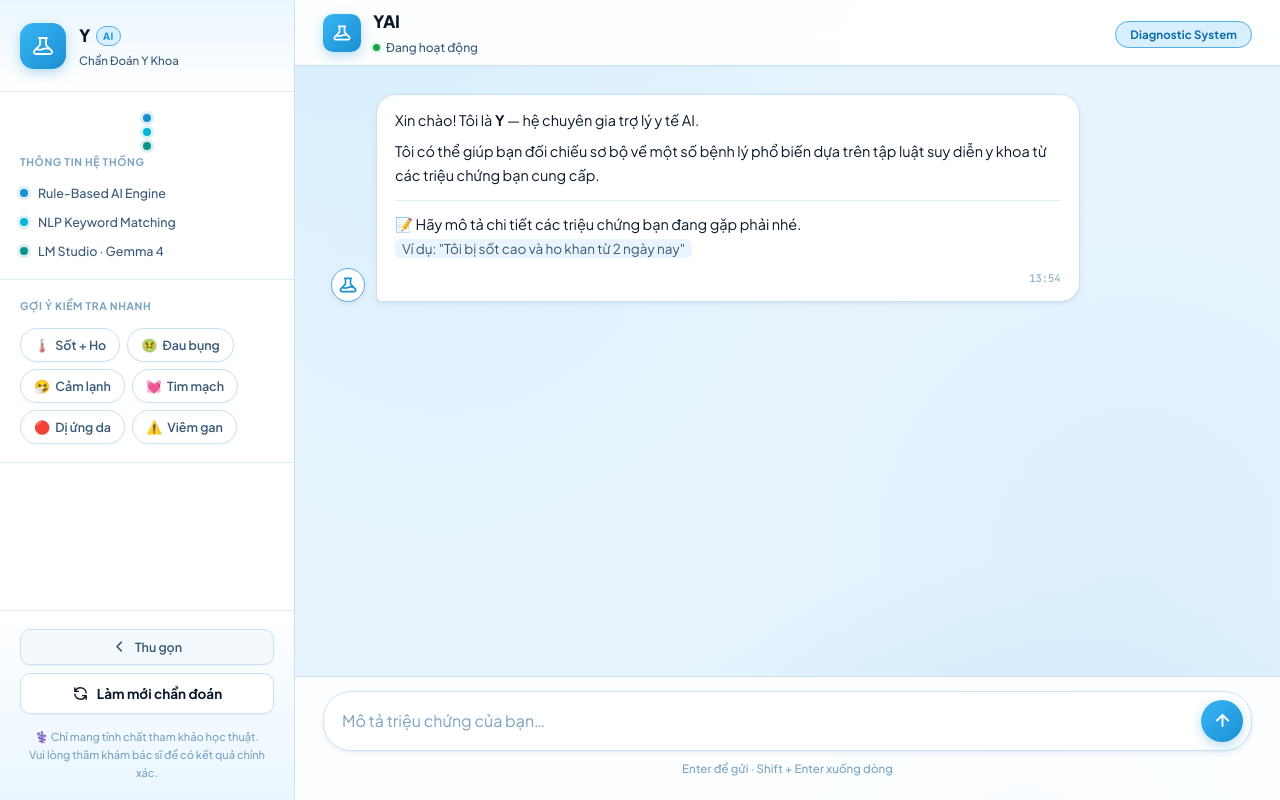
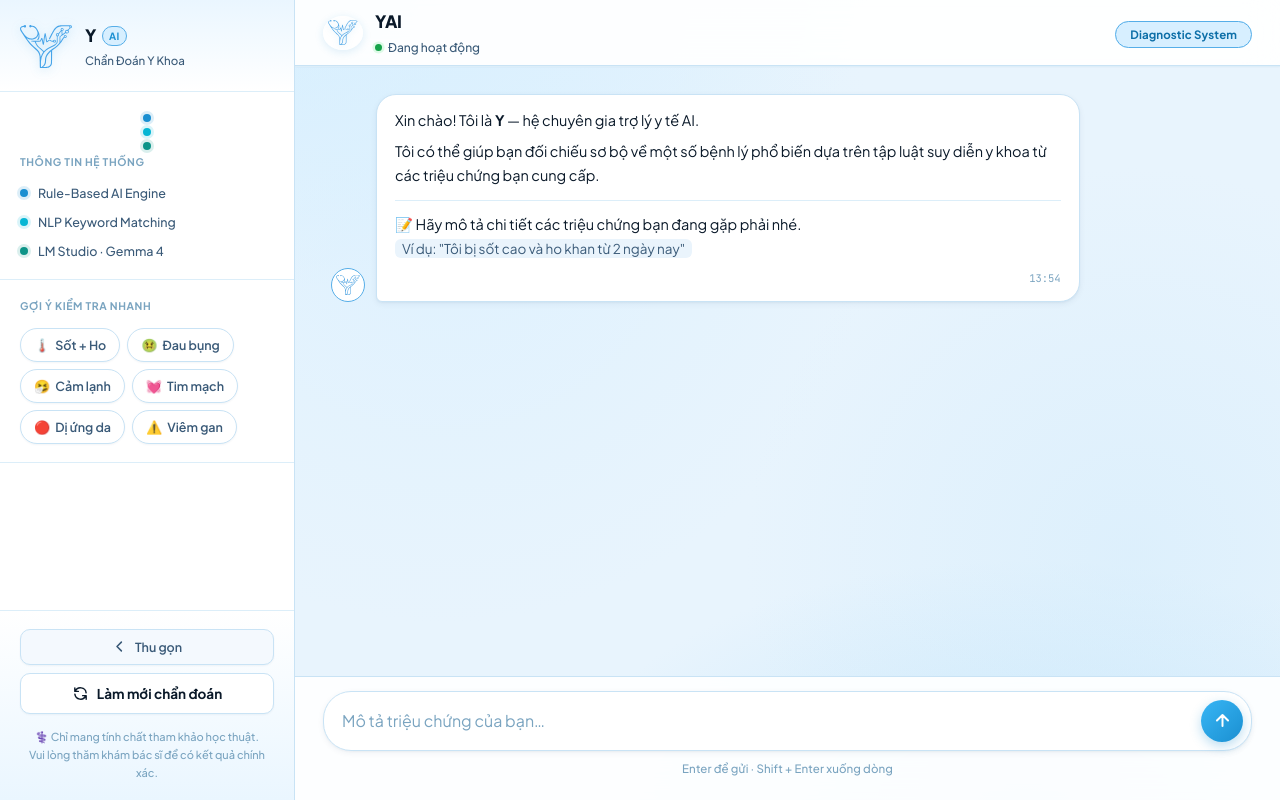
Before and after one commit to fmdev23/Medical_ExpertSystem, a Flask app: page / in a window 1280 px wide. Run offline with Flask 3, Linux system fonts and the light colour scheme.

Commit message:
updateLogo&CSS

```diff
--- a/static/style.css
+++ b/static/style.css
@@ -68,6 +68,12 @@
   /* ── Transitions ── */
   --ease: cubic-bezier(.4, 0, .2, 1);
   --ease-bounce: cubic-bezier(.34, 1.56, .64, 1);
+
+  /* ── Logo: yy.svg gốc màu #79c4fb, tỉ lệ 128.14×107.12mm ≈ 1.197:1 ── */
+  /* filter để kéo #79c4fb → gần accent #1a8fd1 (đậm + bão hoà hơn)       */
+  --logo-filter: brightness(0.82) saturate(1.4) contrast(1.05);
+  --logo-shadow: drop-shadow(0 2px 6px rgba(26,143,209,.30));
+  --logo-ratio:  1.197;   /* width / height */
 }
 
 /* ── Reset & Base ───────────────────────────────────────── */
@@ -361,24 +353,18 @@ body.sidebar-active {
   transition: padding .32s var(--ease), gap .32s var(--ease);
 }
 
+/* Container nền trong suốt, không gradient, không shadow */
 .brand-icon {
-  width: 46px;
-  height: 46px;
-  flex-shrink: 0;
-  background: var(--accent-grad);
-  border-radius: var(--r-md);
+  background: transparent !important;
+  box-shadow: none !important;
+  border-radius: 0 !important;
+  /* Tỉ lệ SVG 1.197:1 → width=52px, height=43.4px */
+  width: 52px !important;
+  height: 44px !important;
   display: flex;
   align-items: center;
-  justify-content: center;
-  box-shadow: var(--shadow-btn);
-  transition: width .32s var(--ease), height .32s var(--ease);
-}
-
-.brand-icon svg {
-  width: 24px;
-  height: 24px;
-  color: #fff;
-  transition: width .32s var(--ease), height .32s var(--ease);
+  justify-content: flex-start;
+  flex-shrink: 0;
 }
 
 .brand-text { min-width: 0; }
@@ -719,22 +705,19 @@ body.sidebar-active {
   min-width: 0;
 }
 
+/* Container header icon — nền trắng + viền accent */
 .header-icon {
-  width: 38px;
-  height: 38px;
-  background: var(--accent-grad);
-  border-radius: var(--r-sm);
-  display: flex;
-  align-items: center;
-  justify-content: center;
+  background: rgba(255,255,255,.9) !important;
+  box-shadow: 0 2px 8px rgba(26,143,209,.15) !important;
+  border-radius: 50% !important;
+  /* Tỉ lệ SVG 1.197:1 → width=40px, height=33px ≈ 34px */
+  width: 40px !important;
+  height: 34px !important;
+  display: flex !important;
+  align-items: center !important;
+  justify-content: center !important;
   flex-shrink: 0;
-  box-shadow: var(--shadow-btn);
-}
-
-.header-icon svg {
-  width: 20px;
-  height: 20px;
-  color: #fff;
+  overflow: hidden;
 }
 
 .header-title {
@@ -835,10 +818,9 @@ body.sidebar-active {
 }
 
 .bot-avatar {
-  background: var(--surface);
-  border: 1.5px solid var(--border-focus);
-  color: var(--accent);
-  box-shadow: var(--shadow-sm);
+  background: var(--surface) !important;
+  border: 1.5px solid var(--border-focus) !important;
+  overflow: hidden;
 }
 
 .bot-avatar svg { width: 20px; height: 20px; }
@@ -1393,24 +1352,114 @@ body.sidebar-active {
 
 .result-bar { transition: width 1s cubic-bezier(.4,0,.2,1); }
 
-    /* ══════════════════════════════════════════════════════
-       RESULTS REVEAL — kết quả sidebar slide in sau AI text
-    ══════════════════════════════════════════════════════ */
 @keyframes resultCardIn {
   from { opacity: 0; transform: translateX(-10px); }
   to   { opacity: 1; transform: translateX(0); }
 }
-    .result-card {
-      animation: resultCardIn .4s cubic-bezier(.22,1,.36,1) both;
-    }
-    .result-card:nth-child(1) { animation-delay: 0ms; }
-    .result-card:nth-child(2) { animation-delay: 80ms; }
+
+.result-card { animation: resultCardIn .4s cubic-bezier(.22,1,.36,1) both; }
+.result-card:nth-child(1) { animation-delay:   0ms; }
+.result-card:nth-child(2) { animation-delay:  80ms; }
 .result-card:nth-child(3) { animation-delay: 160ms; }
 
 @keyframes symTagIn {
   from { opacity: 0; transform: scale(.85); }
   to   { opacity: 1; transform: scale(1); }
 }
-    .sym-tag {
-      animation: symTagIn .3s cubic-bezier(.22,1,.36,1) both;
+
+.sym-tag { animation: symTagIn .3s cubic-bezier(.22,1,.36,1) both; }
+
+/* ═══════════════════════════════════════════════════════════
+   YY.SVG — LOGO DISPLAY
+   SVG gốc: fill #79c4fb · kích thước 128.14 × 107.12 mm
+   Tỉ lệ: 128.14 / 107.12 ≈ 1.197 (landscape — rộng hơn cao)
+   ─────────────────────────────────────────────────────────
+   Chiến lược màu sắc:
+   · #79c4fb là xanh nhạt khá đẹp trên nền trắng → giữ nguyên
+   · Áp dụng brightness + saturate nhẹ để đậm hơn, đồng nhất
+     với --accent (#1a8fd1) mà không cần hue-rotate phức tạp
+   · drop-shadow tạo chiều sâu tự nhiên
+═══════════════════════════════════════════════════════════ */
+
+/* ── 1. Sidebar brand logo ───────────────────────────────
+   Container: 52 × 44px (ẩn nền, không shadow)
+   SVG 1.197:1 → width 52px → height 43.4px → fit trong 44px  */
+.brand-icon img {
+  width: 52px;
+  height: auto;
+  max-height: 44px;
+  object-fit: contain;
+  display: block;
+  /* #79c4fb → kéo xuống gần #1a8fd1: tối hơn + bão hoà hơn  */
+  filter:
+    brightness(0.80)
+    saturate(1.45)
+    contrast(1.08)
+    drop-shadow(0 2px 5px rgba(26,143,209,.28));
 }
+
+/* Mini sidebar: 40 × 34px container */
+.sidebar.sidebar-mini .brand-icon img {
+  width: 36px;
+  max-height: 30px;
+}
+
+/* ── 2. Chat header icon ─────────────────────────────────
+   Container: 40 × 34px, border-radius: 50%, nền trắng
+   SVG 1.197:1 → width 34px → height 28.4px ≈ 28px           */
+.header-icon img {
+  width: 30px;
+  height: auto;
+  max-height: 25px;
+  object-fit: contain;
+  display: block;
+  /* Nhẹ hơn brand-icon vì background đã có border xanh */
+  filter:
+    brightness(0.82)
+    saturate(1.35)
+    contrast(1.05)
+    drop-shadow(0 1px 3px rgba(26,143,209,.20));
+}
+
+/* Mobile: header-icon container nhỏ hơn */
+@media (max-width: 768px) {
+  .header-icon img {
+    width: 26px;
+    max-height: 22px;
+  }
+}
+
+/* ── 3. Bot avatar (chat bubbles & loading card) ─────────
+   Container: 34px circle, nền trắng, border accent
+   SVG 1.197:1 → width 24px → height 20.1px ≈ 20px           */
+.bot-avatar img {
+  width: 24px;
+  height: auto;
+  max-height: 20px;
+  object-fit: contain;
+  display: block;
+  /* Avatar nhỏ — filter tối nhẹ để rõ trên nền trắng */
+  filter:
+    brightness(0.78)
+    saturate(1.40)
+    contrast(1.08);
+}
+
+/* Avatar nhỏ hơn trên mobile */
+@media (max-width: 768px) {
+  .bot-avatar img {
+    width: 20px;
+    max-height: 17px;
+  }
+}
+
+/* ── 4. Logo fade-in animation ───────────────────────────
+   Chạy 1 lần khi trang load, không lặp                       */
+@keyframes yaiLogoIn {
+  from { opacity: 0; transform: scale(0.88); }
+  to   { opacity: 1; transform: scale(1); }
+}
+
+.brand-icon img  { animation: yaiLogoIn 0.45s cubic-bezier(0.34, 1.56, 0.64, 1) 0.05s both; }
+.header-icon img { animation: yaiLogoIn 0.38s cubic-bezier(0.34, 1.56, 0.64, 1) 0.08s both; }
+/* bot-avatar không cần animation vì xuất hiện theo từng tin nhắn */
--- a/templates/index.html
+++ b/templates/index.html
@@ -28,15 +28,7 @@
     <!-- Brand -->
     <div class="sidebar-brand">
       <div class="brand-icon" aria-hidden="true">
-        <svg fill="none" stroke="currentColor" stroke-width="1.8" viewBox="0 0 24 24">
-          <path stroke-linecap="round" stroke-linejoin="round"
-            d="M19.428 15.428a2 2 0 00-1.022-.547l-2.387-.477a6 6 0 00-3.86.517l-.318.158
-               a6 6 0 01-3.86.517L6.05 15.21a2 2 0 00-1.806.547
-               M8 4h8l-1 1v5.172a2 2 0 00.586 1.414l5 5
-               c1.26 1.26.367 3.414-1.415 3.414H4.828
-               c-1.782 0-2.674-2.154-1.414-3.414l5-5
-               A2 2 0 009 10.172V5L8 4z"/>
-        </svg>
+        <img src="/static/img/yy.svg">
       </div>
       <div class="brand-text full-only">
         <div class="brand-name">Y <span class="brand-ai-badge">AI</span></div>
@@ -149,15 +141,7 @@
 
       <div class="header-brand">
         <div class="header-icon" aria-hidden="true">
-          <svg fill="none" stroke="currentColor" stroke-width="2" viewBox="0 0 24 24">
-            <path stroke-linecap="round" stroke-linejoin="round"
-              d="M19.428 15.428a2 2 0 00-1.022-.547l-2.387-.477a6 6 0 00-3.86.517l-.318.158
-                 a6 6 0 01-3.86.517L6.05 15.21a2 2 0 00-1.806.547
-                 M8 4h8l-1 1v5.172a2 2 0 00.586 1.414l5 5
-                 c1.26 1.26.367 3.414-1.415 3.414H4.828
-                 c-1.782 0-2.674-2.154-1.414-3.414l5-5
-                 A2 2 0 009 10.172V5L8 4z"/>
-          </svg>
+          <img src="/static/img/yy.svg" alt="YAI" width="20" height="20">
         </div>
         <div>
           <div class="header-title">YAI</div>
@@ -176,15 +160,7 @@
     <div class="messages" id="messages" role="log" aria-live="polite" aria-label="Cuộc hội thoại">
       <div class="msg-row bot-row msg-visible" role="article">
         <div class="avatar bot-avatar" aria-hidden="true">
-          <svg fill="none" stroke="currentColor" stroke-width="2" viewBox="0 0 24 24">
-            <path stroke-linecap="round" stroke-linejoin="round"
-              d="M19.428 15.428a2 2 0 00-1.022-.547l-2.387-.477a6 6 0 00-3.86.517l-.318.158
-                 a6 6 0 01-3.86.517L6.05 15.21a2 2 0 00-1.806.547
-                 M8 4h8l-1 1v5.172a2 2 0 00.586 1.414l5 5
-                 c1.26 1.26.367 3.414-1.415 3.414H4.828
-                 c-1.782 0-2.674-2.154-1.414-3.414l5-5
-                 A2 2 0 009 10.172V5L8 4z"/>
-          </svg>
+          <img src="/static/img/yy.svg" alt="YAI" width="20" height="20">
         </div>
         <div class="bubble bot-bubble">
           <p>Xin chào! Tôi là <strong>Y</strong> — hệ chuyên gia trợ lý y tế AI.</p>
@@ -200,15 +176,7 @@
     <!-- AI Loading Card -->
     <div class="ai-loading-card" id="aiLoadingCard" role="status" aria-label="Đang phân tích">
       <div class="avatar bot-avatar" aria-hidden="true" style="margin-bottom:0;align-self:flex-end">
-        <svg fill="none" stroke="currentColor" stroke-width="2" viewBox="0 0 24 24">
-          <path stroke-linecap="round" stroke-linejoin="round"
-            d="M19.428 15.428a2 2 0 00-1.022-.547l-2.387-.477a6 6 0 00-3.86.517l-.318.158
-               a6 6 0 01-3.86.517L6.05 15.21a2 2 0 00-1.806.547
-               M8 4h8l-1 1v5.172a2 2 0 00.586 1.414l5 5
-               c1.26 1.26.367 3.414-1.415 3.414H4.828
-               c-1.782 0-2.674-2.154-1.414-3.414l5-5
-               A2 2 0 009 10.172V5L8 4z"/>
-        </svg>
+        <img src="/static/img/yy.svg" alt="YAI" width="20" height="20">
       </div>
 
       <div class="loading-inner">
@@ -424,7 +392,7 @@ function setStatus(text, analysing = false) {
 }
 
 // ── Message renderer ──────────────────────────────────────
-const BOT_SVG  = `<svg fill="none" stroke="currentColor" stroke-width="2" viewBox="0 0 24 24"><path stroke-linecap="round" stroke-linejoin="round" d="M19.428 15.428a2 2 0 00-1.022-.547l-2.387-.477a6 6 0 00-3.86.517l-.318.158a6 6 0 01-3.86.517L6.05 15.21a2 2 0 00-1.806.547M8 4h8l-1 1v5.172a2 2 0 00.586 1.414l5 5c1.26 1.26.367 3.414-1.415 3.414H4.828c-1.782 0-2.674-2.154-1.414-3.414l5-5A2 2 0 009 10.172V5L8 4z"/></svg>`;
+const BOT_SVG = `<img src="/static/img/yy.svg" alt="YAI" width="20" height="20">`;
 const USER_SVG = `<svg fill="none" stroke="currentColor" stroke-width="2" viewBox="0 0 24 24"><path stroke-linecap="round" stroke-linejoin="round" d="M16 7a4 4 0 11-8 0 4 4 0 018 0zM12 14a7 7 0 00-7 7h14a7 7 0 00-7-7z"/></svg>`;
 
 function appendMessage(role, text = '') {
```
Also changed, not shown: other parts of static/style.css (+62 -99 lines), static/img/yy.svg (added). Lines whose indentation alone changed are shown as unchanged.
